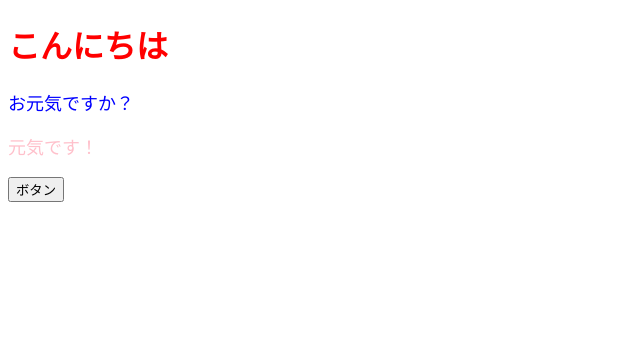
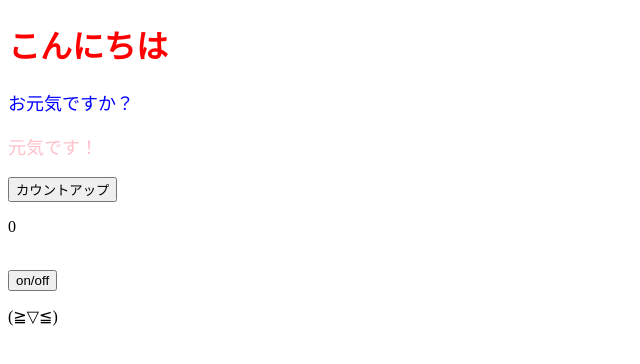
Before and after one commit to okomet/hardcore-swartz-620xq9, a React (Create React App) app: page / in a window 1280 px wide. Shown: the top 364 px of the page, without its empty margins (0-640 px from the left). Built offline with nearby package versions, Linux system fonts and the light colour scheme.

Commit message:
State実装

```diff
--- a/src/App.jsx
+++ b/src/App.jsx
@@ -1,14 +1,28 @@
-import React from "react";
+import React, { useState } from "react";
 import ColorfulMessage from "./components/ColorfulMessage";
 
 const App = () => {
-  const onclickButton = () => alert();
+  console.log("saisyo");
+  const [num, setNum] = useState(0);
+  const [faceShoeFlag, setFaceShoeFlag] = useState(true);
+
+  const onclickCountUp = () => {
+    setNum(num + 1);
+  };
+  const onclickSwitchShowFlag = () => {
+    setFaceShoeFlag(!faceShoeFlag);
+  };
+
   return (
     <>
       <h1 style={{ color: "red" }}>こんにちは</h1>
       <ColorfulMessage color="blue">お元気ですか？</ColorfulMessage>
       <ColorfulMessage color="pink">元気です！</ColorfulMessage>
-      <button onClick={onclickButton}>ボタン</button>
+      <button onClick={onclickCountUp}>カウントアップ</button>
+      <p>{num}</p>
+      <br />
+      <button onClick={onclickSwitchShowFlag}>on/off</button>
+      {faceShoeFlag && <p>(≧▽≦)</p>}
     </>
   );
 };
```
